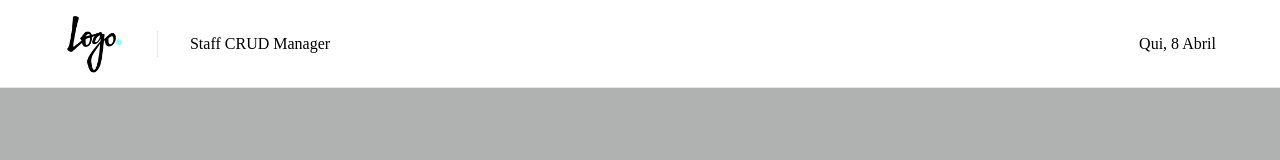
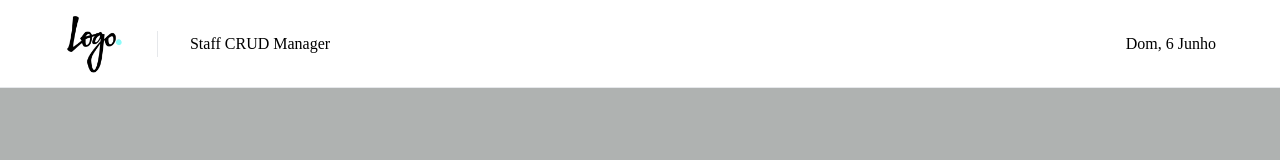
Before and after one commit to dekopossas/staff-management, a React (Create React App) app in the folder frontend/: page / in a window 1280 px wide. Shown: the top 160 px of the page. Built offline with nearby package versions, Linux system fonts and the light colour scheme.

Commit message:
formatado data do dia

```diff
--- a/frontend/src/components/Header/index.tsx
+++ b/frontend/src/components/Header/index.tsx
@@ -1,8 +1,13 @@
 import React from 'react';
+import format from 'date-fns/format';
+import ptBR from 'date-fns/locale/pt-BR';
+
 import styles from './styles.module.scss';
 
 function Header() {
-  const currentDate = new Date().toLocaleDateString();
+  const currentDate = format(new Date(), 'EEEEEE, d MMMM', {
+    locale: ptBR,
+  })
 
   return (
     <header className={styles.header}>
@@ -10,7 +15,7 @@ function Header() {
 
       <p>Staff CRUD Manager</p>
 
-      <span>Qui, 8 abril</span>
+      <span>{currentDate}</span>
     </header>
   );
 }
```
